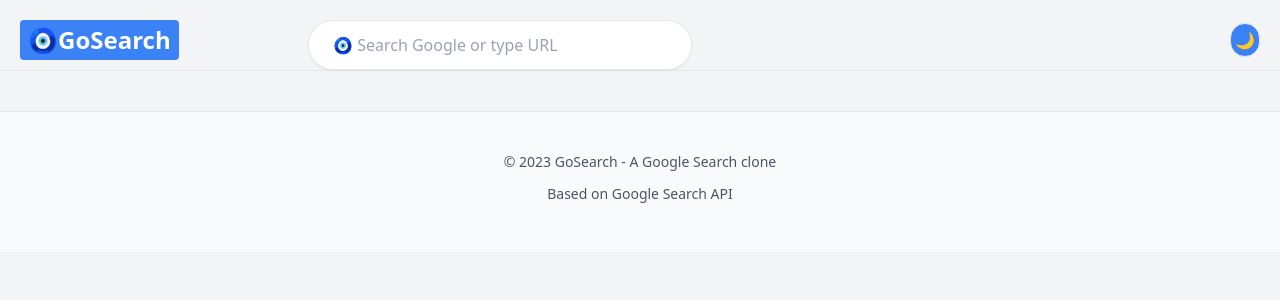
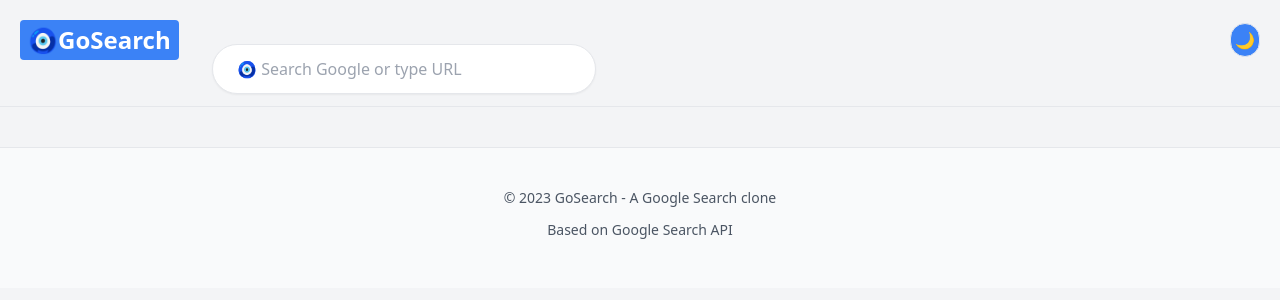
Before and after one commit to SuyashGaurav/GoSearch, a React (Create React App) app: page / in a window 1280 px wide. Shown: the top 300 px of the page. Built offline with nearby package versions, Linux system fonts and the light colour scheme.

Commit message:
bug solved

```diff
--- a/src/components/Search.jsx
+++ b/src/components/Search.jsx
@@ -7,16 +7,15 @@
 
 export const Search = () => {
   const navigate = useNavigate();
-
   const [ text, setText ] = useState('');
   const { setSearchTerm } = useResultContext();
 
   return (
-    <div className="relative sm:ml-48 md:ml-72 sm:-mt-10 mt-3">
+    <div className="relative sm:ml-48 md:ml-62 sm:-mt-4 mt-3">
       <input
         value={text}
         type="text"
-        className="sm:w-96 w-80 h-10 dark:bg-gray-200  border rounded-full shadow-sm outline-none p-6 text-black hover:shadow-lg"
+        className="sm:w-96 w-80 h-10 mb-3 dark:bg-gray-200 border rounded-full shadow-sm outline-none p-6 text-black hover:shadow-lg"
         placeholder="🧿 Search Google or type URL"
         onChange={(e) => setText(e.target.value)}
         onKeyDown={(e) => {
@@ -37,7 +36,29 @@
         </button>
       )}
       {text !== '' && <Links />}
-      {/* <Links /> */}
+
+      {/* {text === '' && newsResult && newsResult.articles && ( */}
+        {/* <div className="mt-4 grid grid-cols-1 md:grid-cols-2 lg:grid-cols-3 gap-4 flex flex-wrap justify-between">
+          {newsResult.articles.map((article, index) => (
+            <div key={index} className="border p-4 rounded-lg transition-transform duration-300 hover:scale-105">
+              <a href={article.urlToImage} target="_blank" rel="noopener noreferrer">
+                <img
+                  src={article.urlToImage}
+                  alt={article.title}
+                  className="rounded-lg w-full h-48 object-cover"
+                />
+              </a>
+              <div className="mt-4">
+                <a href={article.url} target="_blank" rel="noopener noreferrer">
+                  <h2 className="text-lg font-semibold hover:underline">{article.title}</h2>
+                  <p className="mt-2 text-gray-600">{article.description}</p>
+                </a>
+              </div>
+            </div>
+          ))}
+        </div> */}
+      {/* )} */}
+
     </div>
   );
 }
--- a/src/index.css
+++ b/src/index.css
@@ -2,6 +2,14 @@
 @tailwind components;
 @tailwind utilities;
 
+html,body
+{
+    /* width: 100%; */
+    /* height: 100%; */
+    /* margin: 0px;
+    padding: 0px; */
+    overflow-x: hidden;
+}
 /* Styles for all links */
 .nav-link {
     text-decoration: none; /* Remove default underline */
```
Also changed, not shown: 1 other file (tests, documents, lock files or other folders).
